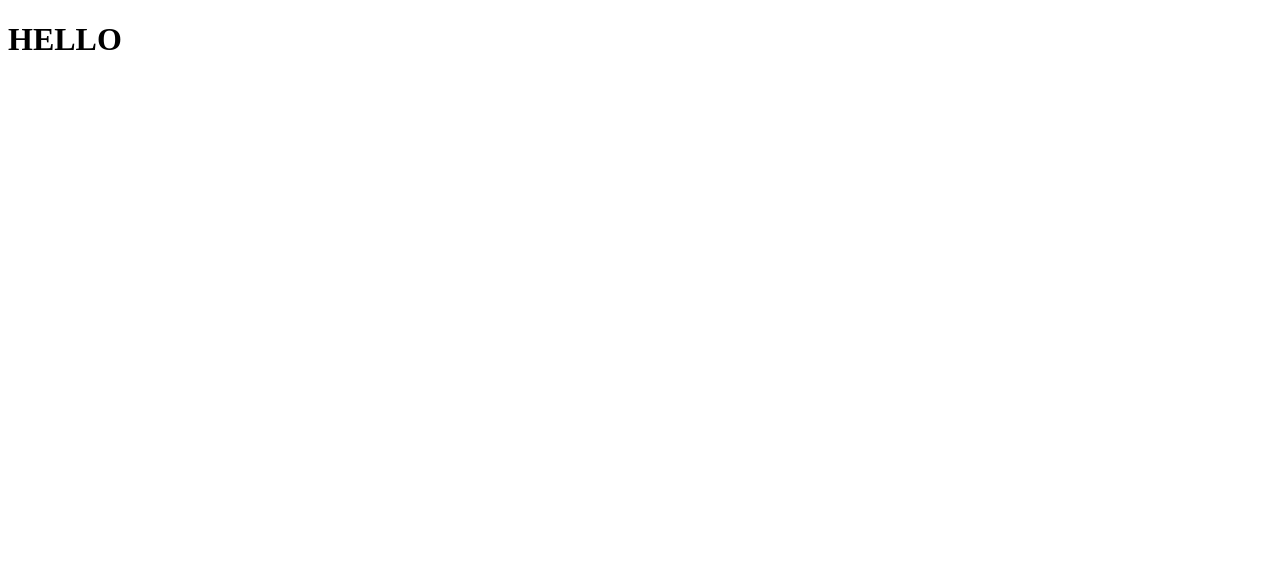
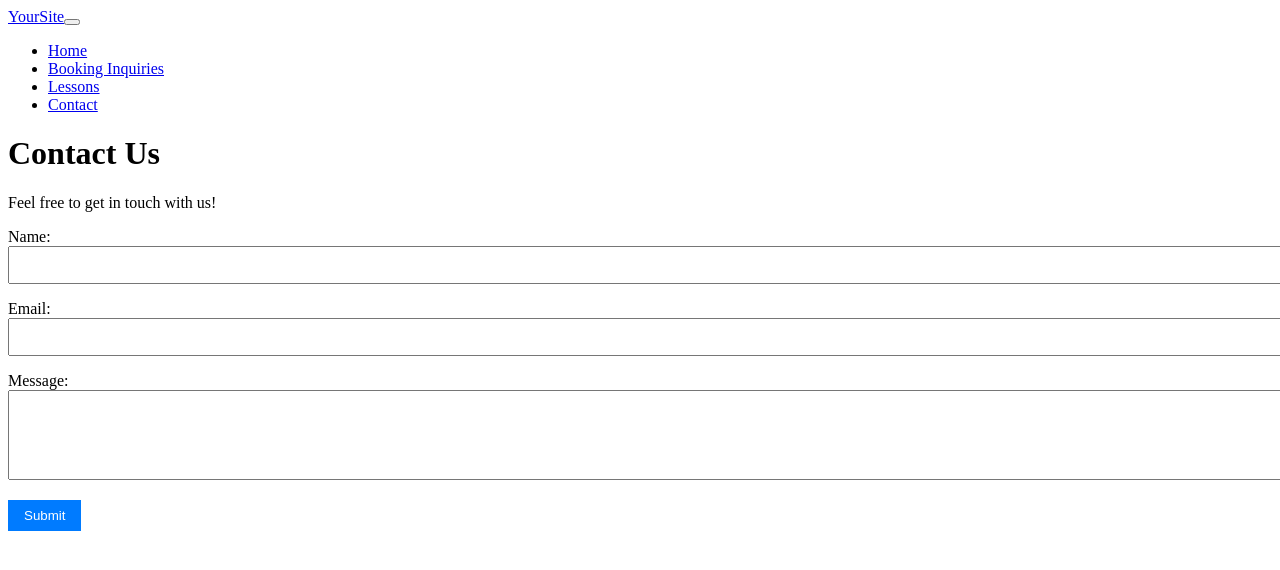
Before and after one commit to lucasamagno/affinitystrings, a Vue app: page /contact in a window 1280 px wide. Shown: the top 570 px of the page. Built offline with nearby package versions, Linux system fonts and the light colour scheme.

Commit message:
add router and initial navbar

```diff
--- a/package.json
+++ b/package.json
@@ -12,6 +12,7 @@
     "core-js": "^3.8.3",
     "emailjs-com": "^3.2.0",
     "vue": "^3.2.13",
+    "vue-router": "^4.0.13",
     "vue-toastification": "^2.0.0-rc.5"
   },
   "devDependencies": {
@@ -19,7 +20,7 @@
     "@babel/eslint-parser": "^7.12.16",
     "@vue/cli-plugin-babel": "~5.0.0",
     "@vue/cli-plugin-eslint": "~5.0.0",
-    "@vue/cli-service": "~5.0.0",
+    "@vue/cli-service": "^5.0.8",
     "eslint": "^7.32.0",
     "eslint-plugin-vue": "^8.0.3",
     "gh-pages": "^6.0.0"
--- a/src/App.vue
+++ b/src/App.vue
@@ -1,13 +1,14 @@
 <template>
-  <h1>HELLO</h1>
+  <div>
+    <AppHeader />
+    <router-view></router-view>
+  </div>
 </template>
 
-<script>
+<script setup>
+import AppHeader from './components/AppHeader.vue';
+</script>
 
-export default {
-  name: 'App',
-  components: {
-
-  }
-}
-</script>
+<style>
+/* Global styles or App-specific styles can go here */
+</style>
--- /dev/null
+++ b/src/components/AppHeader.vue
@@ -0,0 +1,32 @@
+<template>
+  <nav class="navbar navbar-expand-lg navbar-light bg-light">
+    <div class="container-fluid">
+      <router-link to="/" class="navbar-brand">YourSite</router-link>
+      <button class="navbar-toggler" type="button" data-bs-toggle="collapse" data-bs-target="#navbarNav" aria-controls="navbarNav" aria-expanded="false" aria-label="Toggle navigation">
+        <span class="navbar-toggler-icon"></span>
+      </button>
+      <div class="collapse navbar-collapse" id="navbarNav">
+        <ul class="navbar-nav">
+          <li class="nav-item">
+            <router-link to="/" class="nav-link" aria-current="page">Home</router-link>
+          </li>
+          <li class="nav-item">
+            <router-link to="/booking" class="nav-link">Booking Inquiries</router-link>
+          </li>
+          <li class="nav-item">
+            <router-link to="/lessons" class="nav-link">Lessons</router-link>
+          </li>
+          <li class="nav-item">
+            <router-link to="/contact" class="nav-link">Contact</router-link>
+          </li>
+        </ul>
+      </div>
+    </div>
+  </nav>
+</template>
+
+<script setup>
+</script>
+
+<style scoped>
+</style>
--- a/src/main.js
+++ b/src/main.js
@@ -1,4 +1,7 @@
-import { createApp } from 'vue'
-import App from './App.vue'
-const app = createApp(App)
-app.mount('#app')
+import { createApp } from 'vue';
+import App from './App.vue';
+import router from './router';
+
+createApp(App)
+  .use(router)
+  .mount('#app');
--- /dev/null
+++ b/src/router.js
@@ -0,0 +1,36 @@
+import { createRouter, createWebHistory } from "vue-router";
+
+import HomePage from './views/HomePage.vue'
+import LessonsPage from './views/LessonsPage.vue'
+import BookingPage from './views/BookingPage.vue'
+import ContactPage from './views/ContactPage.vue'
+
+const routes = [
+    {
+        path: '/',
+        name: 'Home',
+        component: HomePage,
+    },
+    {
+        path: '/lessons',
+        name: 'Lessons',
+        component: LessonsPage,
+    },
+    {
+        path: '/booking',
+        name: 'Booking',
+        component: BookingPage,
+    },
+    {
+        path: '/contact',
+        name: 'Contact',
+        component: ContactPage,
+    }
+]
+
+const router  = createRouter({
+    history: createWebHistory(),
+    routes
+})
+
+export default router;
--- /dev/null
+++ b/src/views/BookingPage.vue
@@ -0,0 +1,45 @@
+<template>
+    <div>
+      <h1>Booking Page</h1>
+      <p>Welcome to the Booking Page</p>
+      <form @submit.prevent="submitBooking">
+        <label for="name">Name:</label>
+        <input type="text" id="name" v-model="booking.name" required>
+        <label for="email">Email:</label>
+        <input type="email" id="email" v-model="booking.email" required>
+        <label for="lesson">Select Lesson:</label>
+        <select id="lesson" v-model="booking.lesson" required>
+          <option disabled value="">Please select one</option>
+          <option v-for="lesson in lessons" :key="lesson.id" :value="lesson.id">{{ lesson.title }}</option>
+        </select>
+        <button type="submit">Book Lesson</button>
+      </form>
+    </div>
+  </template>
+
+  <script>
+  export default {
+    data() {
+      return {
+        booking: {
+          name: '',
+          email: '',
+          lesson: null
+        },
+        lessons: [
+          { id: 1, title: 'Introduction to Vue.js' },
+          { id: 2, title: 'Components in Vue.js' },
+          { id: 3, title: 'Routing with Vue Router' },
+        ]
+      };
+    },
+    methods: {
+      submitBooking() {
+        console.log('Booking submitted:', this.booking);
+      }
+    }
+  }
+  </script>
+
+  <style>
+  </style>
--- /dev/null
+++ b/src/views/ContactPage.vue
@@ -0,0 +1,67 @@
+<template>
+    <div>
+      <h1>Contact Us</h1>
+      <p>Feel free to get in touch with us!</p>
+      <form @submit.prevent="submitForm">
+        <div class="form-group">
+          <label for="name">Name:</label>
+          <input type="text" id="name" v-model="formData.name" required>
+        </div>
+        <div class="form-group">
+          <label for="email">Email:</label>
+          <input type="email" id="email" v-model="formData.email" required>
+        </div>
+        <div class="form-group">
+          <label for="message">Message:</label>
+          <textarea id="message" rows="4" v-model="formData.message" required></textarea>
+        </div>
+        <button type="submit">Submit</button>
+      </form>
+    </div>
+  </template>
+
+  <script>
+  export default {
+    data() {
+      return {
+        formData: {
+          name: '',
+          email: '',
+          message: ''
+        }
+      };
+    },
+    methods: {
+      submitForm() {
+        console.log('Form submitted:', this.formData);
+      }
+    }
+  }
+  </script>
+
+  <style scoped>
+  .form-group {
+    margin-bottom: 1rem;
+  }
+  label {
+    display: block;
+  }
+  input, textarea {
+    width: 100%;
+    padding: 0.5rem;
+    font-size: 1rem;
+  }
+  textarea {
+    resize: vertical;
+  }
+  button {
+    padding: 0.5rem 1rem;
+    background-color: #007bff;
+    color: #fff;
+    border: none;
+    cursor: pointer;
+  }
+  button:hover {
+    background-color: #0056b3;
+  }
+  </style>
--- /dev/null
+++ b/src/views/HomePage.vue
@@ -0,0 +1,13 @@
+<template>
+    <div>
+      <h1>Home Page</h1>
+      <p>Welcome to the Home Page</p>
+    </div>
+  </template>
+
+  <script setup>
+
+  </script>
+
+  <style>
+  </style>
--- /dev/null
+++ b/src/views/LessonsPage.vue
@@ -0,0 +1,29 @@
+<!-- src/views/Lessons.vue -->
+<template>
+    <div>
+      <h1>Lessons Page</h1>
+      <p>Welcome to the Lessons Page</p>
+      <ul>
+        <li v-for="lesson in lessons" :key="lesson.id">
+          {{ lesson.title }}
+        </li>
+      </ul>
+    </div>
+  </template>
+
+  <script>
+  export default {
+    data() {
+      return {
+        lessons: [
+          { id: 1, title: 'Introduction to Vue.js' },
+          { id: 2, title: 'Components in Vue.js' },
+          { id: 3, title: 'Routing with Vue Router' },
+        ]
+      };
+    }
+  }
+  </script>
+
+  <style>
+  </style>
```
Also changed, not shown: 1 other file (tests, documents, lock files or other folders).
